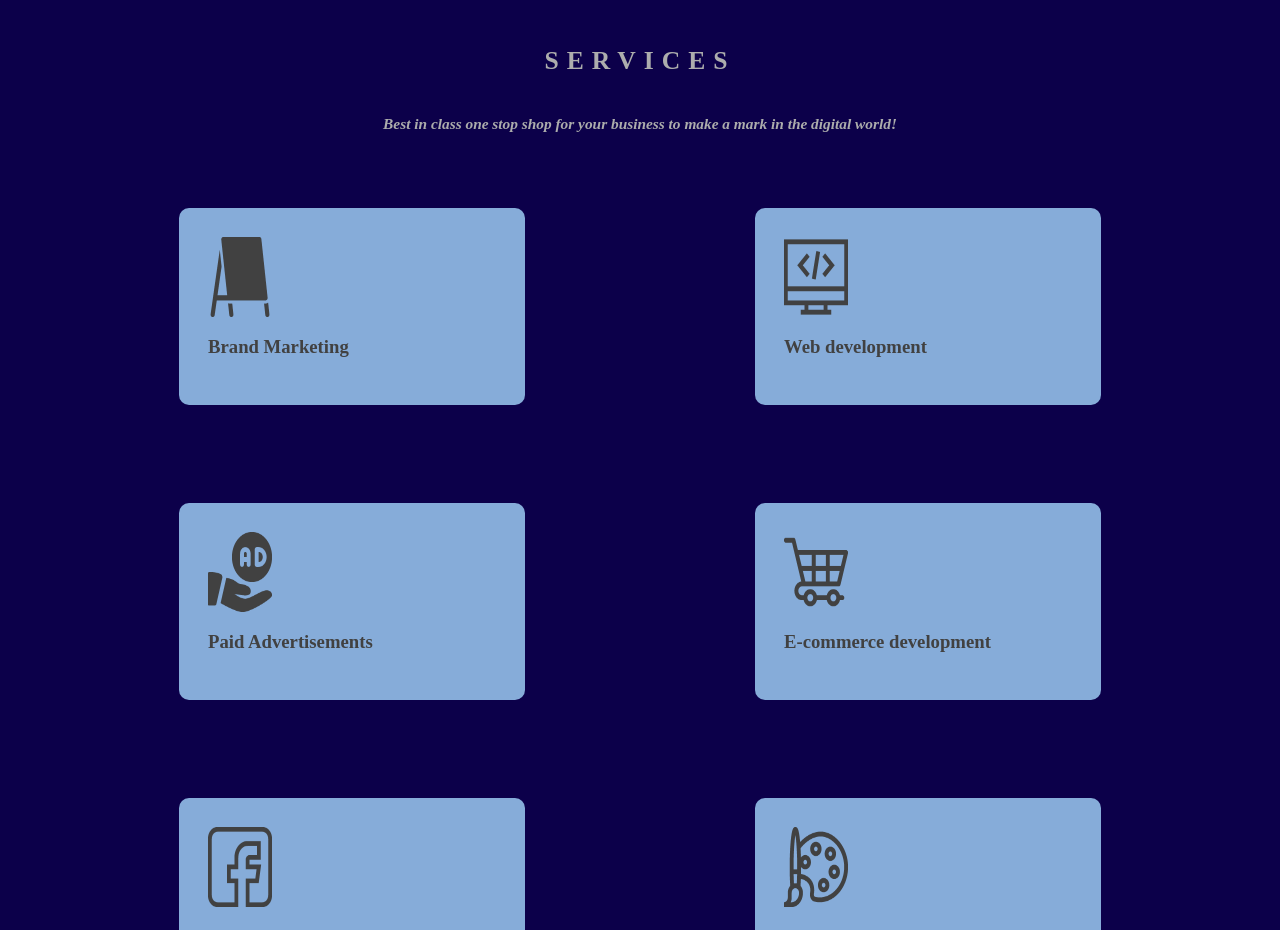
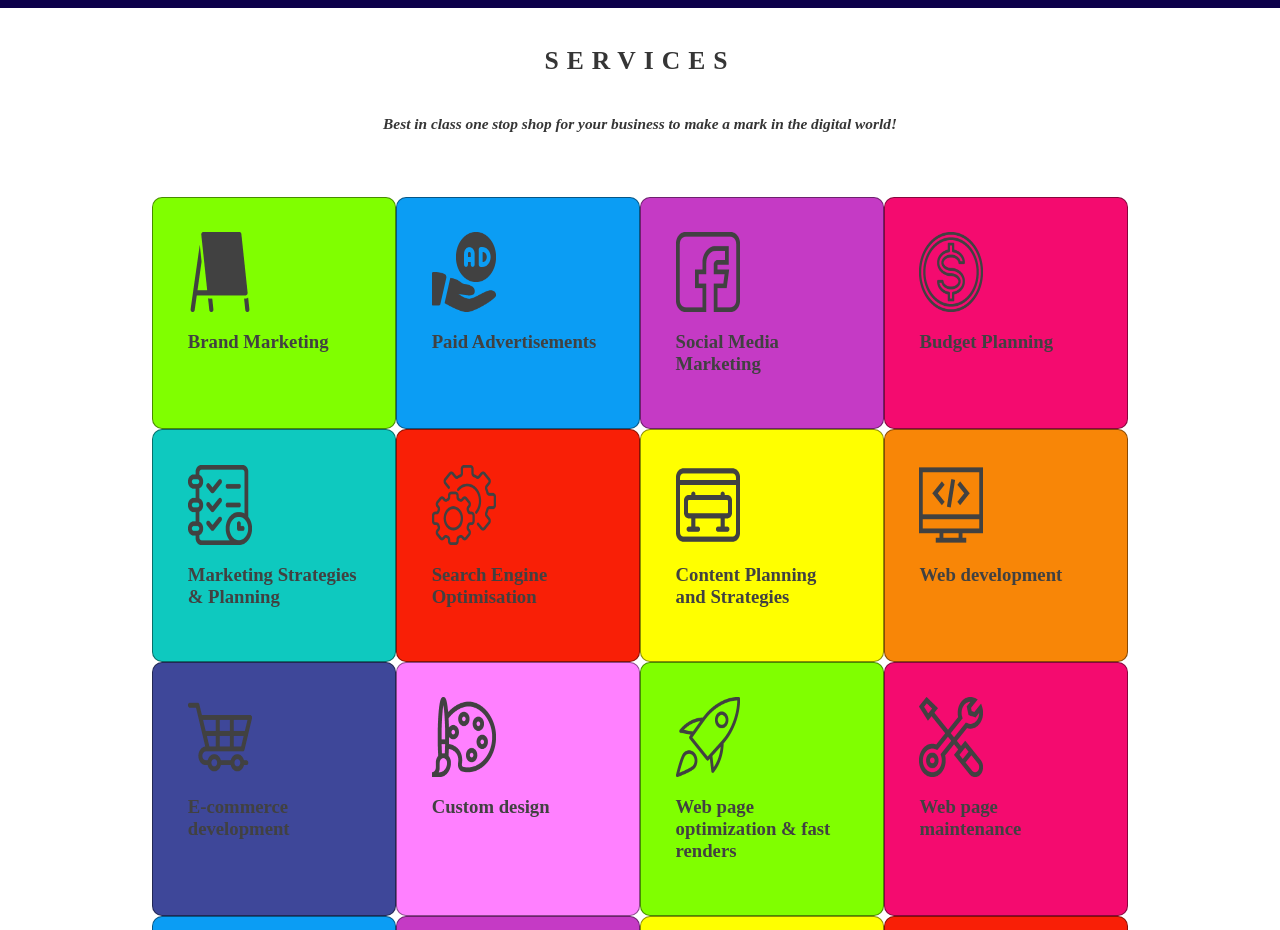
Before and after one commit to TazzDev/Alive-Digital-Services, a React app: page / in a window 1280 px wide. Shown: the part 802-1732 px from the top of the page. Built offline with nearby package versions, Linux system fonts and the light colour scheme.

Commit message:
Revised service headers

```diff
--- a/src/components/Card.js
+++ b/src/components/Card.js
@@ -7,6 +7,11 @@ class Card extends React.Component {
             clicked: false,
         }
         this.changeHover = this.changeHover.bind(this);
+        this.onLoadColorChange = this.onLoadColorChange.bind(this);
+    }
+
+    onLoadColorChange = (e) =>{
+        e.currentTarget.style.background = this.props.color;
     }
 
     changeHover(e) {
@@ -36,7 +41,7 @@ class Card extends React.Component {
 
     render() {
         return (
-            <div className="card" >
+            <div className="card" onLoad={this.onLoadColorChange}>
                 <div className="innerCard">
                 <img src={this.props.src} className="serv-icon"/>
                 <h3>{this.props.header}</h3>
--- a/src/components/Services.js
+++ b/src/components/Services.js
@@ -23,34 +23,33 @@ const Services = () => {
     AOS.init();
 
     return (
-        <React.Fragment>
+        <div id="service-container">
         <section id="services">SERVICES</section>
         <h3 id="serv-subt">Best in class one stop shop for your business to make a mark in the digital world!</h3>
         <div id="services-header">
 
-            <div id="digital-marketing" data-aos="fade-up">
-                <Card src={BrandMarketing} header="Brand Marketing" content="Get custom made websites suited to your own design"/>
-                <Card src={PaidAds} header="Paid Advertisements" content="Get custom made websites suited to your own design"/>
-                <Card src={SocialMedia} header="Social Media Marketing" content="Get custom made websites suited to your own design"/>
-                <Card src={BudgetPlanning} header="Budget Planning" content="Get custom made websites suited to your own design"/>
-                <Card src={MarketingStrategy} header="Marketing Strategies & Consulting" content="Get custom made websites suited to your own design"/>
-                <Card src={SEO} header="Search Engine Optimisation" content="Get custom made websites suited to your own design"/>
-                <Card src={ContentPlanning} header="Content Planning and Strategies" content="Get custom made websites suited to your own design"/>
-            </div>
 
-            <div id="web-development" data-aos="fade-up">
-                <Card src={WebDev} header="Web development" content="Get custom made websites suited to your own design"/>
-                <Card src={Ecommerce} header="E-commerce development" content="Get custom made websites suited to your own design"/>
-                <Card src={CustomDesign} header="Custom design" content="Get custom made websites suited to your own design"/>
-                <Card src={WebSpeed} header="Web page optimization & fast renders" content="Get custom made websites suited to your own design"/>
-                <Card src={Maintenance} header="Web page maintenance" content="Get custom made websites suited to your own design"/>
-                <Card src={UX} header="Positive user experience" content="Get custom made websites suited to your own design"/>
-                <Card src={Testing} header="Server Load Testing & Integration Testing" content="Get custom made websites suited to your own design"/>
+                <Card src={BrandMarketing} header="Brand Marketing" color="#80ff00"/>
+                <Card src={PaidAds} header="Paid Advertisements" color="#0b9df4"/>
+                <Card src={SocialMedia} header="Social Media Marketing" color="#c53ac5"/>
+                <Card src={BudgetPlanning} header="Budget Planning" color="#f40b6f"/>
+                <Card src={MarketingStrategy} header="Marketing Strategies & Planning" color="#0ec9bf"/>
+                <Card src={SEO} header="Search Engine Optimisation" color="#f91f06"/> {/*Change this red*/}
+                <Card src={ContentPlanning} header="Content Planning and Strategies" color="#ffff00"/>
 
-            </div>
+                <Card src={WebDev} header="Web development" color="#f88607"/>
+                <Card src={Ecommerce} header="E-commerce development" color="#3e4799"/>
+                <Card src={CustomDesign} header="Custom design" color="#ff80ff"/>
+                <Card src={WebSpeed} header="Web page optimization & fast renders" color="#80ff00"/>
+                <Card src={Maintenance} header="Web page maintenance" color="#f40b6f"/>
+                <Card src={UX} header="Positive user experience" color="#0b9df4"/>
+                <Card src={Testing} header="Server Load Testing & Integration Testing" color="#c53ac5"/>
+                <Card src={Testing} header="Codebase Revision" color="#ffff00"/>
+                <Card src={Testing} header="Market Research & Consulting" color="#f91f06"/>
+
 
         </div>
-        </React.Fragment>
+        </div>
     )
 }
 
--- a/src/styles/components/_card.scss
+++ b/src/styles/components/_card.scss
@@ -1,11 +1,11 @@
 .card {
-    background: transparent;
+    //background: transparent;
     color: transparent;
     animation: fade 500ms forwards;
     //display: flex;
-    margin-bottom: 15%;
+    //margin-bottom: 3%;
     //justify-content: center;
-    width: 50%;
+    width: 15%;
 }
 
 .innerCard {
@@ -29,11 +29,13 @@
 
 @keyframes fade {
     100% {
-        margin-top: 2%;
-        padding: 5%;
-        background: #86acd9;
+        //margin-top: 2%;
+        padding: 3%;
+        //background: #86acd9;
+        //border-radius: 10px;
+        //border: transparent;
+        border: 0.5px solid rgba(0, 0, 0, 0.452);
         border-radius: 10px;
-        border: transparent;
         color: #adadad;
     }
 }
--- a/src/styles/components/_services.scss
+++ b/src/styles/components/_services.scss
@@ -1,16 +1,27 @@
+#service-container {
+    display: flex;
+    flex-direction: column;
+    align-items: center;
+}
+
 #services-header {
     width: 90vw;
     display: flex;
+    justify-content: center;
     padding: 2% 5% 5% 5%;
     //margin: auto;
-    justify-content: space-around;
+    //justify-content: space-around;
     //background: linear-gradient(rgba(83, 173, 201, 0.404),rgba(132, 176, 189, 0.363))
-    background: #0c004a;
+    //background: #d3d3d3;
+    background: white;
+    flex-wrap: wrap;
+    //border-radius: 10px;
 }
 
 #services {
-    background: #0c004a;
-    color: #adadad;
+    //background: #d3d3d3;
+    background: white;
+    color: #353535;
     text-align: center;
     font-weight: 800;
     font-size: 2vmax;
@@ -26,9 +37,10 @@
 }
 
 #serv-subt {
-    background: #0c004a;
+    //background: #d3d3d3;
+    background: white;
     margin: 0;
-    color: #acacac;
+    color: #353535;
     text-align: center;
     padding-bottom: 3%;
     font-style: italic;
```
Also changed, not shown: 1 other file (tests, documents, lock files or other folders).
